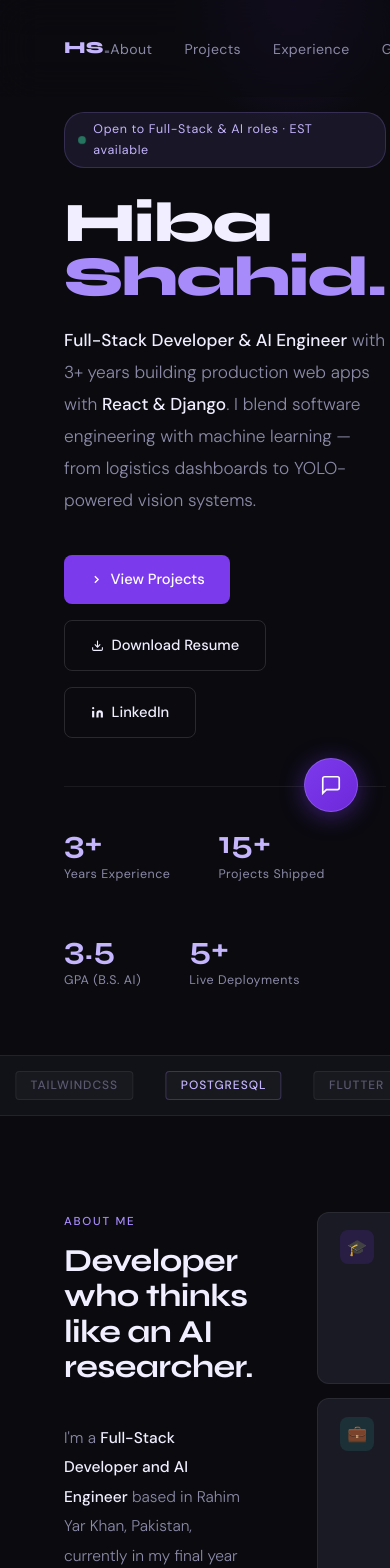
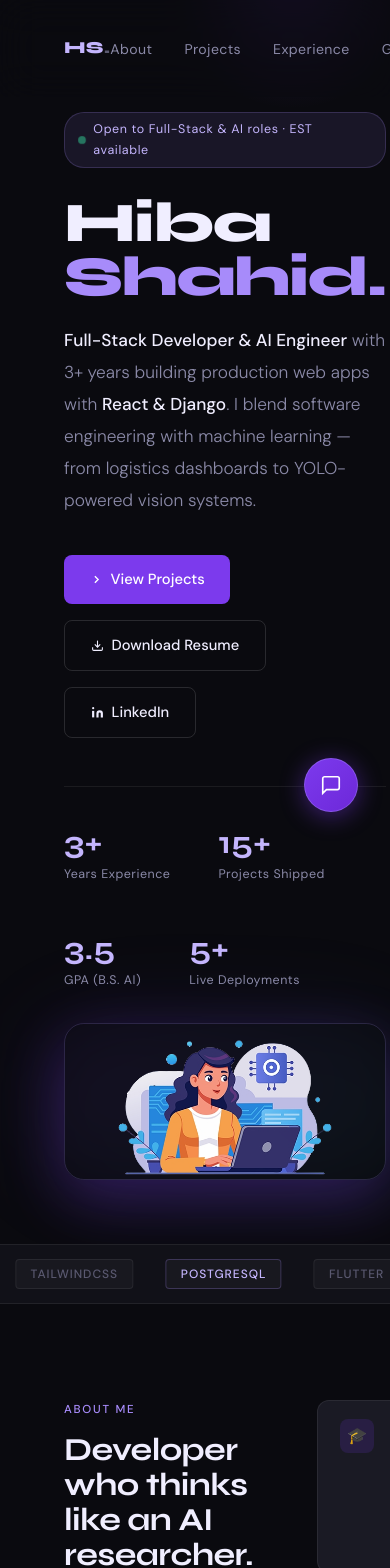
Before and after one commit to Hiba-Shahid/My-Portfolio, a React (Vite) app: page / in a window 390 px wide. Shown: the top 1568 px of the page. Built offline with nearby package versions, Linux system fonts and the light colour scheme.

Commit message:
Add hero.png image to left side of hero section with responsive design

```diff
--- a/src/components/Hero.jsx
+++ b/src/components/Hero.jsx
@@ -10,6 +10,9 @@ const stats = [
 ];
 
 export default function Hero() {
+  // Responsive grid for mobile
+  const isMobile = window.innerWidth <= 768;
+
   return (
     <section id="hero" style={{
       minHeight: '100vh', display: 'flex', alignItems: 'center',
@@ -29,7 +32,57 @@ export default function Hero() {
         pointerEvents: 'none'
       }} />
 
-      <div style={{ maxWidth: 780, position: 'relative', zIndex: 1 }} className="fade-up">
+      <div style={{
+        display: 'grid',
+        gridTemplateColumns: isMobile ? '1fr' : '1fr 1.2fr',
+        gap: isMobile ? '2rem' : '4rem',
+        alignItems: 'center',
+        maxWidth: 1200,
+        width: '100%',
+        position: 'relative',
+        zIndex: 1
+      }} className="fade-up">
+
+        {/* Hero Image */}
+        <div style={{
+          display: 'flex',
+          justifyContent: isMobile ? 'center' : 'flex-end',
+          alignItems: 'center',
+          position: 'relative',
+          order: isMobile ? 2 : 1
+        }}>
+          <img
+            src="/hero.png"
+            alt="Hiba Shahid"
+            style={{
+              width: '100%',
+              maxWidth: 400,
+              height: 'auto',
+              borderRadius: '20px',
+              boxShadow: '0 20px 60px rgba(124,58,237,0.3)',
+              border: '1px solid rgba(167,139,250,0.2)',
+              transition: 'transform 0.3s ease'
+            }}
+            onMouseEnter={e => e.target.style.transform = 'scale(1.05)'}
+            onMouseLeave={e => e.target.style.transform = 'scale(1)'}
+          />
+          {/* Decorative circle behind image */}
+          <div style={{
+            position: 'absolute',
+            top: '50%',
+            left: '50%',
+            transform: 'translate(-50%, -50%)',
+            width: '120%',
+            height: '120%',
+            background: 'linear-gradient(135deg, rgba(124,58,237,0.1) 0%, rgba(45,212,191,0.05) 100%)',
+            borderRadius: '30%',
+            zIndex: -1,
+            filter: 'blur(40px)'
+          }} />
+        </div>
+
+        {/* Content */}
+        <div style={{ order: isMobile ? 1 : 2 }}>
         {/* Badge */}
         <div style={{
           display: 'inline-flex', alignItems: 'center', gap: '0.5rem',
@@ -107,6 +160,7 @@ export default function Hero() {
             </div>
           ))}
         </div>
+        </div>
       </div>
     </section>
   );
```
Also changed, not shown: public/hero.png (added).
